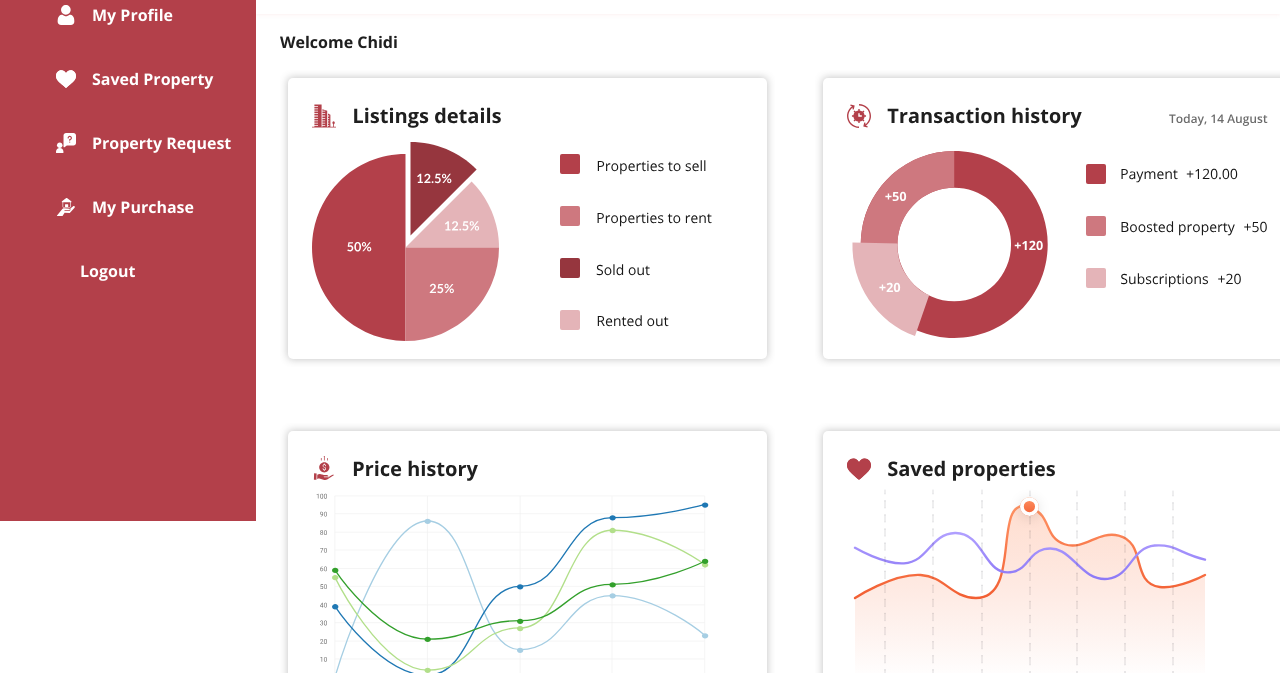
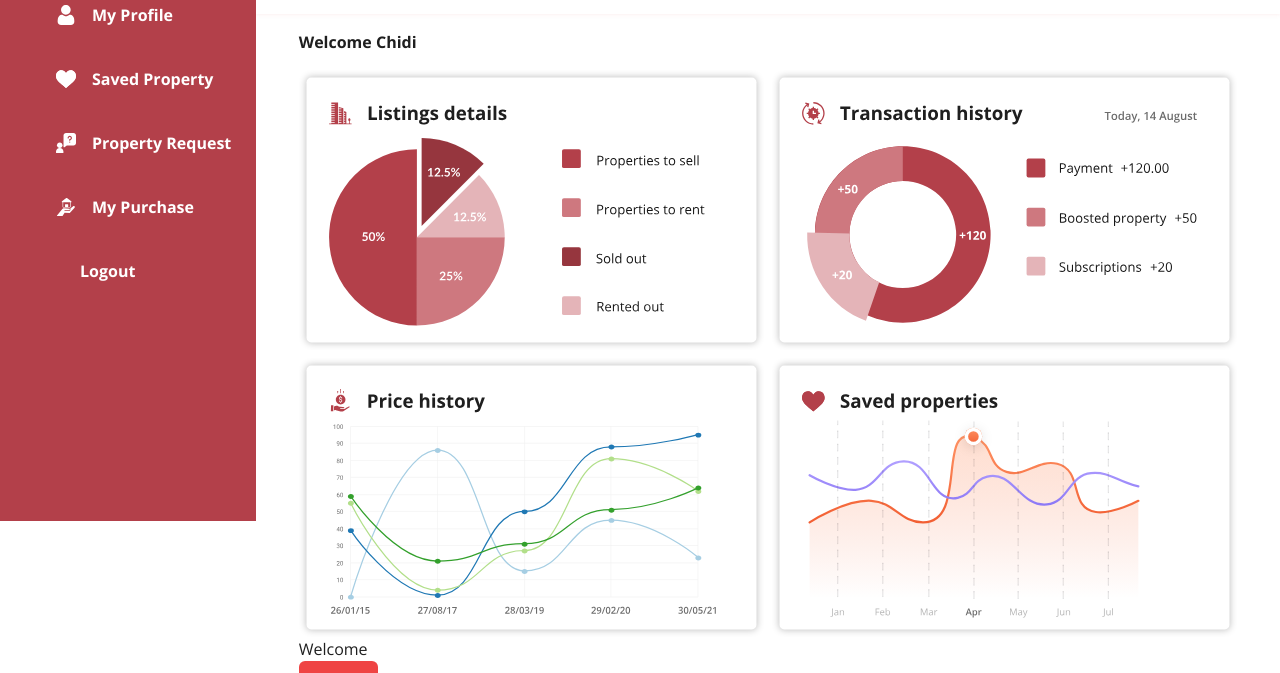
Before and after one commit to Dynamics567/Uplandshunt-Frontend, a React (Create React App) app: page /dashboard in a window 1280 px wide. Shown: the part 279-952 px from the top of the page. Built offline with nearby package versions, Linux system fonts and the light colour scheme; sample sign-in values are in the browser's storage.

Commit message:
ui fixes

```diff
--- a/src/pages/Login.jsx
+++ b/src/pages/Login.jsx
@@ -1,8 +1,9 @@
 import { useState } from "react";
-import { Link, useHistory } from "react-router-dom";
+import { Link } from "react-router-dom";
 import { useForm } from "react-hook-form";
 import { yupResolver } from "@hookform/resolvers/yup";
 import * as Yup from "yup";
+import { toast } from "react-toastify";
 
 import { loginUser, useAuthState, useAuthDispatch } from "../Context";
 import { Button, Input } from "../atoms";
@@ -36,10 +37,11 @@ const Login = () => {
     let password = data.password;
     try {
       let response = await loginUser(dispatch, { email, password });
-      console.log(response);
       if (!response.data.user) return;
+      toast.success(response.message);
       window.location.replace("/dashboard");
     } catch (error) {
+      toast.error(errorMessage && errorMessage);
       console.log(error);
     }
   };
--- a/src/pages/Notification.jsx
+++ b/src/pages/Notification.jsx
@@ -17,21 +17,18 @@ const Notification = (props) => {
   };
 
   return (
-    <div className="pl-6 mr-20">
+    <div className="m-auto w-11/12">
       <p className="font-bold text-base my-4 ">Welcome Chidi</p>
-      <section className="flex justify-between">
-        <img src={listingDetails} alt="listingDetails" className="mr-10" />
+      <div className="grid grid-cols-2 gap-2">
+        <img src={listingDetails} alt="listingDetails" />
         <img
           src={transactionHistory}
           alt="transactionHistory"
           className="mr-10"
         />
-      </section>
-
-      <section className="flex justify-between my-14">
-        <img src={priceHistory} alt="priceHistory" className="mr-10" />
+        <img src={priceHistory} alt="priceHistory" />
         <img src={savedProperties} alt="savedProperties" />
-      </section>
+      </div>
       <p>Welcome {userDetails.user?.email}</p>
       <button onClick={handleLogout} className="bg-red-500 p-4 rounded-md">
         logout
```
